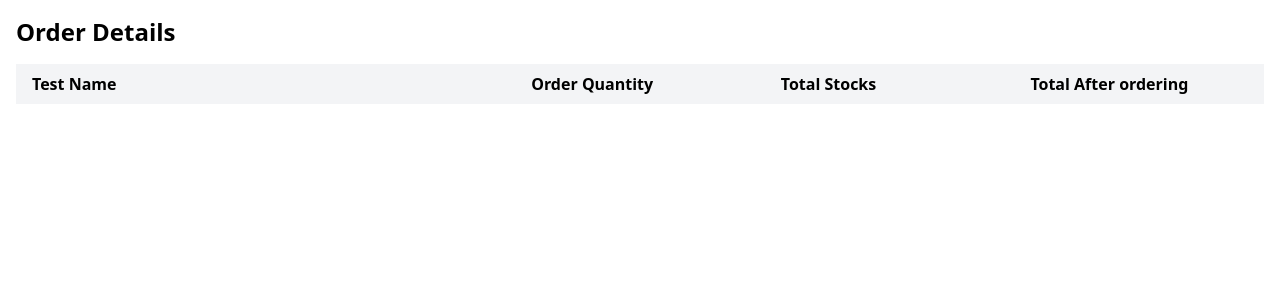
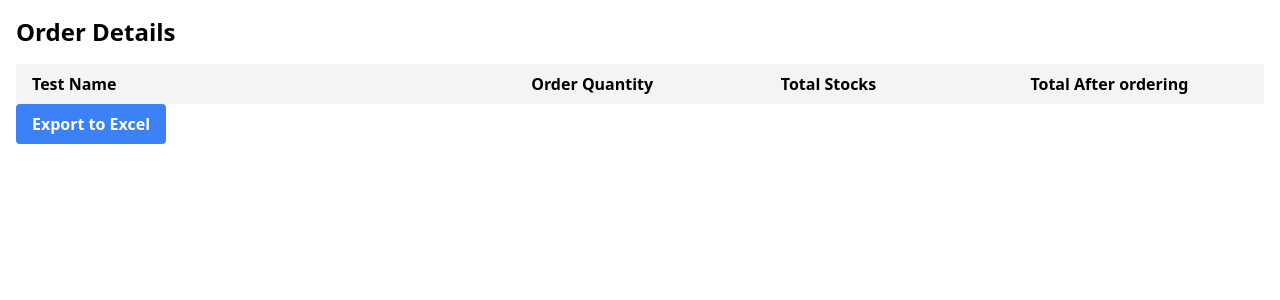
Before and after one commit to IbrahimG88/Nextjs_Refresher_inventory_app_remake, a Next.js app: page /order-details in a window 1280 px wide. Shown: the top 300 px of the page. Built offline with nearby package versions, Linux system fonts and the light colour scheme.

Commit message:
Order exported to Excel

```diff
--- a/package.json
+++ b/package.json
@@ -19,7 +19,8 @@
     "next": "13.1.6",
     "react": "18.2.0",
     "react-dom": "18.2.0",
-    "swr": "^2.0.3"
+    "swr": "^2.0.3",
+    "xlsx": "^0.18.5"
   },
   "devDependencies": {
     "autoprefixer": "^10.4.13",
--- a/pages/create-order.js
+++ b/pages/create-order.js
@@ -44,9 +44,17 @@ export default function CreateOrder() {
       if (existingIndex !== -1) {
         const newSelectedItems = [...prevSelectedItems];
         newSelectedItems[existingIndex].orderQuantity = orderQuantity;
+        newSelectedItems[existingIndex].TotalAfterOrder =
+          parseInt(newSelectedItems[existingIndex].TotalStocks) +
+          parseInt(orderQuantity);
         return newSelectedItems;
       } else {
-        return [...prevSelectedItems, { ...item, orderQuantity }];
+        const TotalAfterOrder =
+          parseInt(item.TotalStocks) + parseInt(orderQuantity);
+        return [
+          ...prevSelectedItems,
+          { ...item, orderQuantity, TotalAfterOrder },
+        ];
       }
     });
   };
--- a/pages/order-details.js
+++ b/pages/order-details.js
@@ -1,4 +1,13 @@
+import * as XLSX from "xlsx";
+
 export default function OrderDetails({ selectedItems }) {
+  const downloadExcel = () => {
+    const worksheet = XLSX.utils.json_to_sheet(selectedItems);
+    const workbook = XLSX.utils.book_new();
+    XLSX.utils.book_append_sheet(workbook, worksheet, "Sheet1");
+    XLSX.writeFile(workbook, "OrderDetails.xlsx");
+  };
+
   return (
     <div className="p-4">
       <h2 className="text-2xl font-bold mb-4">Order Details</h2>
@@ -24,13 +33,17 @@ export default function OrderDetails({ selectedItems }) {
                 <td className="py-2 px-4">{item.testName}</td>
                 <td className="py-2 px-4">{item.orderQuantity}</td>
                 <td className="py-2 px-4">{item.TotalStocks}</td>
-                <td className="py-2 px-4">
-                  {parseInt(item.orderQuantity) + parseInt(item.TotalStocks)}
-                </td>
+                <td className="py-2 px-4">{item.TotalAfterOrder}</td>
               </tr>
             ))}
         </tbody>
       </table>
+      <button
+        onClick={downloadExcel}
+        className="bg-blue-500 hover:bg-blue-700 text-white font-bold py-2 px-4 rounded"
+      >
+        Export to Excel
+      </button>
     </div>
   );
 }
```
Also changed, not shown: 1 other file (tests, documents, lock files or other folders).
